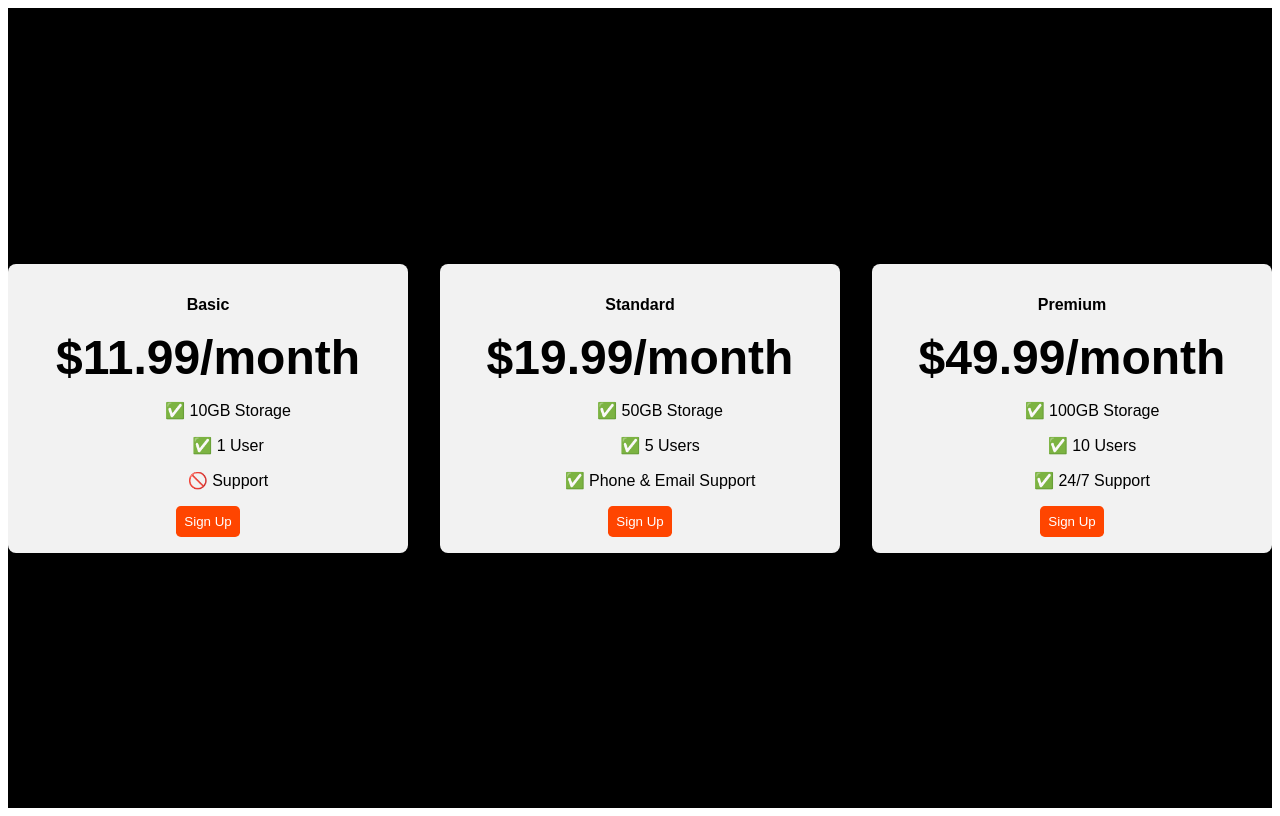
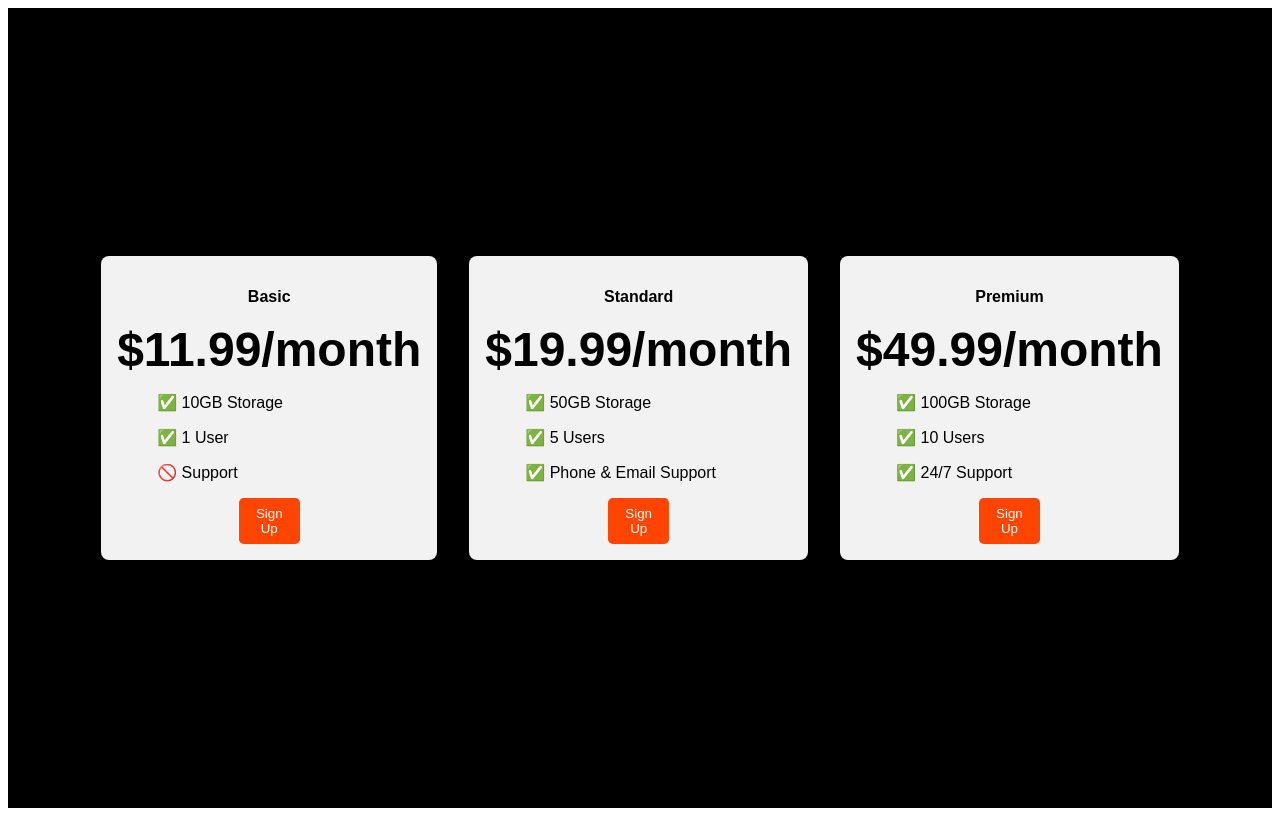
Before and after one commit to AbdulHafeez2403/CSS, a plain HTML site: page 9.4+Flexbox+Pricing+Table+Project/9.4 Flexbox Pricing Table Project/index.html in a window 1280 px wide. Drawn offline with Linux system fonts and the light colour scheme; a web font is replaced by a local one.

Commit message:
flexbox Project upgraded

```diff
--- a/9.4+Flexbox+Pricing+Table+Project/9.4 Flexbox Pricing Table Project/index.html
+++ b/9.4+Flexbox+Pricing+Table+Project/9.4 Flexbox Pricing Table Project/index.html
@@ -23,22 +23,22 @@
         }
 
         .pricing-plan {
-            flex: 1;
+            /* flex: 1; */
             background-color: #f2f2f2;
             border-radius: 0.5rem;
             padding: 1rem;
-            text-align: center;
+            /* text-align: center; */
         }
 
         .plan-title {
-            /* text-align: center; */
+            text-align: center;
             font-size: 1rem;
             font-weight: bold;
             margin: 1rem 0;
         }
 
         .plan-price {
-            /* text-align: center; */
+            text-align: center;
             font-size: 3rem;
             font-weight: bold;
         }
```
